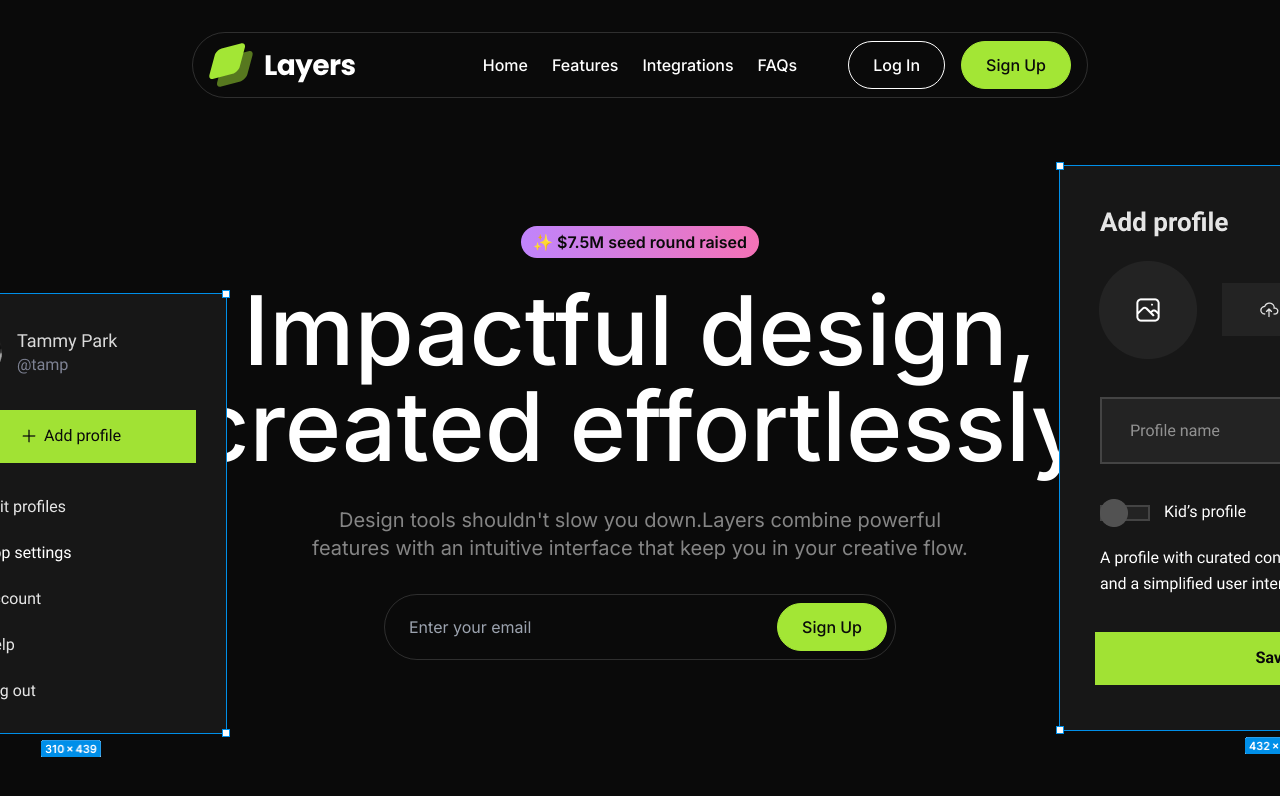
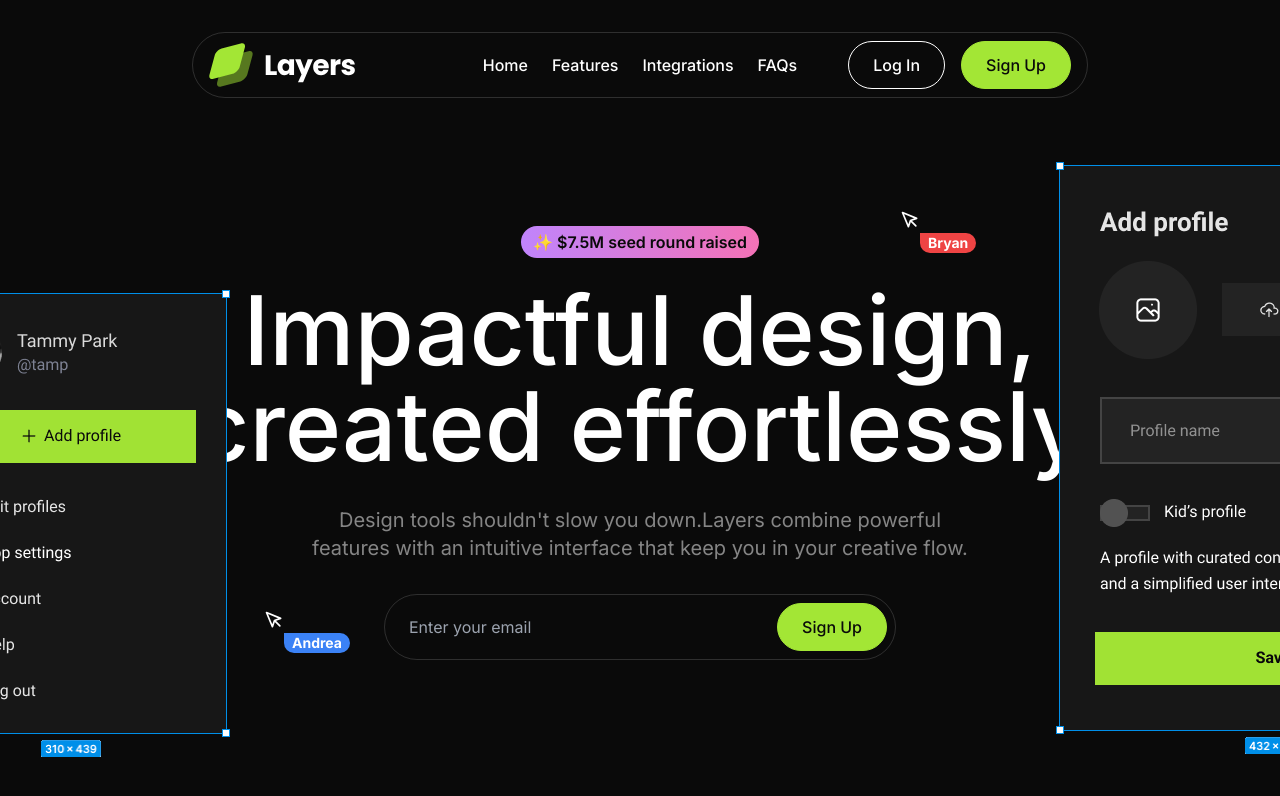
Before and after one commit to MdYusuf47/saas-landing-page-ui-ux, a Next.js app: page / in a window 1280 px wide. Shown: the top 796 px of the page. Built offline with nearby package versions, Linux system fonts and the light colour scheme.

Commit message:
add mouse pointer component and integrate into Hero section

```diff
--- /dev/null
+++ b/src/components/Pointer.tsx
@@ -0,0 +1,37 @@
+import React from "react";
+import { twMerge } from "tailwind-merge";
+
+const Pointer = (props: { name: string; color?: "red" | "blue" }) => {
+    const { name, color } = props;
+    return (
+        <div className="relative">
+            <svg
+                xmlns="http://www.w3.org/2000/svg"
+                width="24"
+                height="24"
+                viewBox="0 0 24 24"
+                fill="none"
+                stroke="currentColor"
+                strokeWidth="2"
+                strokeLinecap="round"
+                strokeLinejoin="round"
+                className="feather feather-mouse-pointer text-white size-5"
+            >
+                <path d="M3 3l7.07 16.97 2.51-7.39 7.39-2.51L3 3z"></path>
+                <path d="M13 13l6 6"></path>
+            </svg>
+            <div className=" absolute top-full left-full">
+                <div
+                    className={twMerge(
+                        "inline-flex rounded-full font-bold text-sm bg-blue-500 px-2 rounded-tl-none",
+                        color === "red" && "bg-red-500"
+                    )}
+                >
+                    {name}
+                </div>
+            </div>
+        </div>
+    );
+};
+
+export default Pointer;
--- a/src/sections/Hero.tsx
+++ b/src/sections/Hero.tsx
@@ -3,22 +3,29 @@
 import designExample1Image from "@/assets/images/design-example-1.png";
 import designExample2Image from "@/assets/images/design-example-2.png";
 import Image from "next/image";
+import Pointer from "@/components/Pointer";
 
 const Hero = () => {
     return (
         <section className="py-24 overflow-x-clip">
             <div className="container relative">
-                <div className="absolute -left-32 top-16">
+                <div className="absolute -left-32 top-16 hidden lg:block">
                     <Image
                         src={designExample1Image}
                         alt="Design example 1 image"
                     />
                 </div>
-                <div className="absolute -right-64 -top-16">
+                <div className="absolute -right-64 -top-16 hidden lg:block">
                     <Image
                         src={designExample2Image}
                         alt="Design example 2 image"
                     />
+                </div>
+                <div className="absolute left-56 top-96 hidden lg:block">
+                    <Pointer name="Andrea"/>
+                </div>
+                <div className=" absolute right-80 -top-4 hidden lg:block">
+                    <Pointer name="Bryan" color="red"/>
                 </div>
                 <div className="flex justify-center">
                     <div className="inline-flex py-1 px-3 bg-gradient-to-r from-purple-400 to-pink-400 rounded-full text-neutral-950 font-semibold">
```
